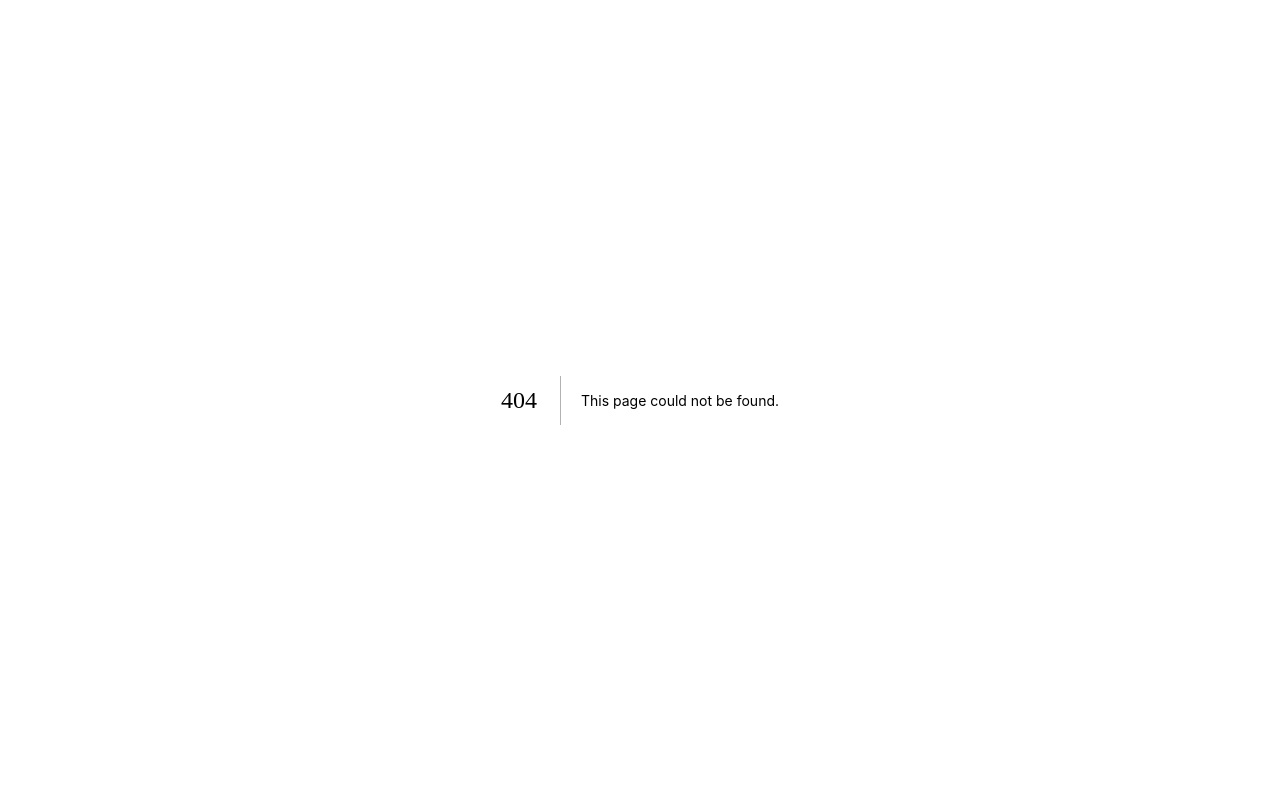
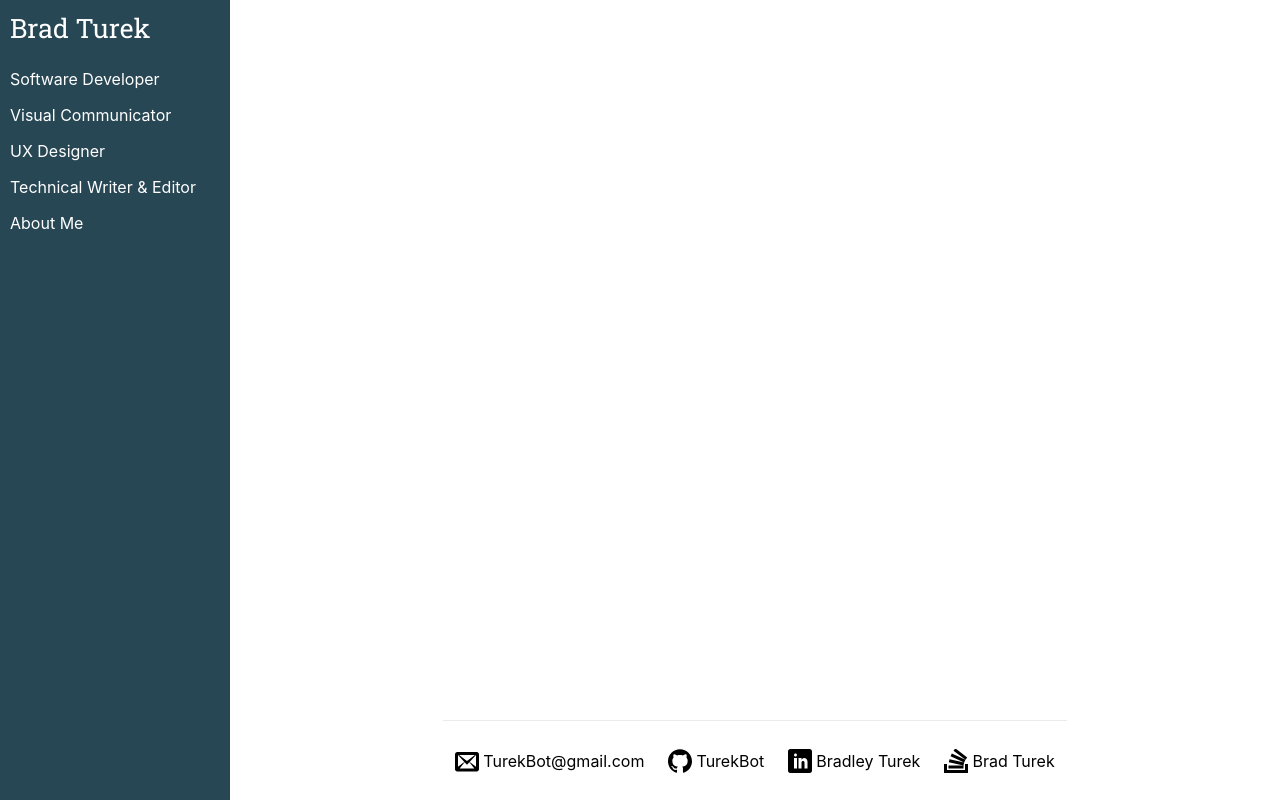
Before and after one commit to TurekBot/portfolio, a Next.js app: page /about-me in a window 1280 px wide. Before the commit this address had no page. Built offline with nearby package versions, Linux system fonts and the light colour scheme.

Commit message:
feat: :sparkles: add about me page

```diff
--- a/components/Navigation.js
+++ b/components/Navigation.js
@@ -44,9 +44,9 @@ export default function Navigation() {
               Technical Writer & Editor
             </a>
           </li>
-          {/* <li>
-            <a href="#">Contact</a>
-          </li> */}
+          <li>
+            <a href="/about-me">About Me</a>
+          </li>
         </ul>
       </nav>
     </section>
--- /dev/null
+++ b/pages/about-me.js
@@ -0,0 +1,24 @@
+import Head from "next/head";
+import Footer from "../components/Footer";
+import Navigation from "../components/Navigation";
+import HeadStuff from "../components/HeadStuff";
+import RoleCard from "../components/RoleCard";
+
+export default function Home() {
+  return (
+    <div className="container">
+      <Head>
+        <title>All about Brad</title>
+        <HeadStuff />
+      </Head>
+
+      <Navigation />
+
+      <main>
+
+      </main>
+
+      <Footer />
+    </div>
+  );
+}
```
